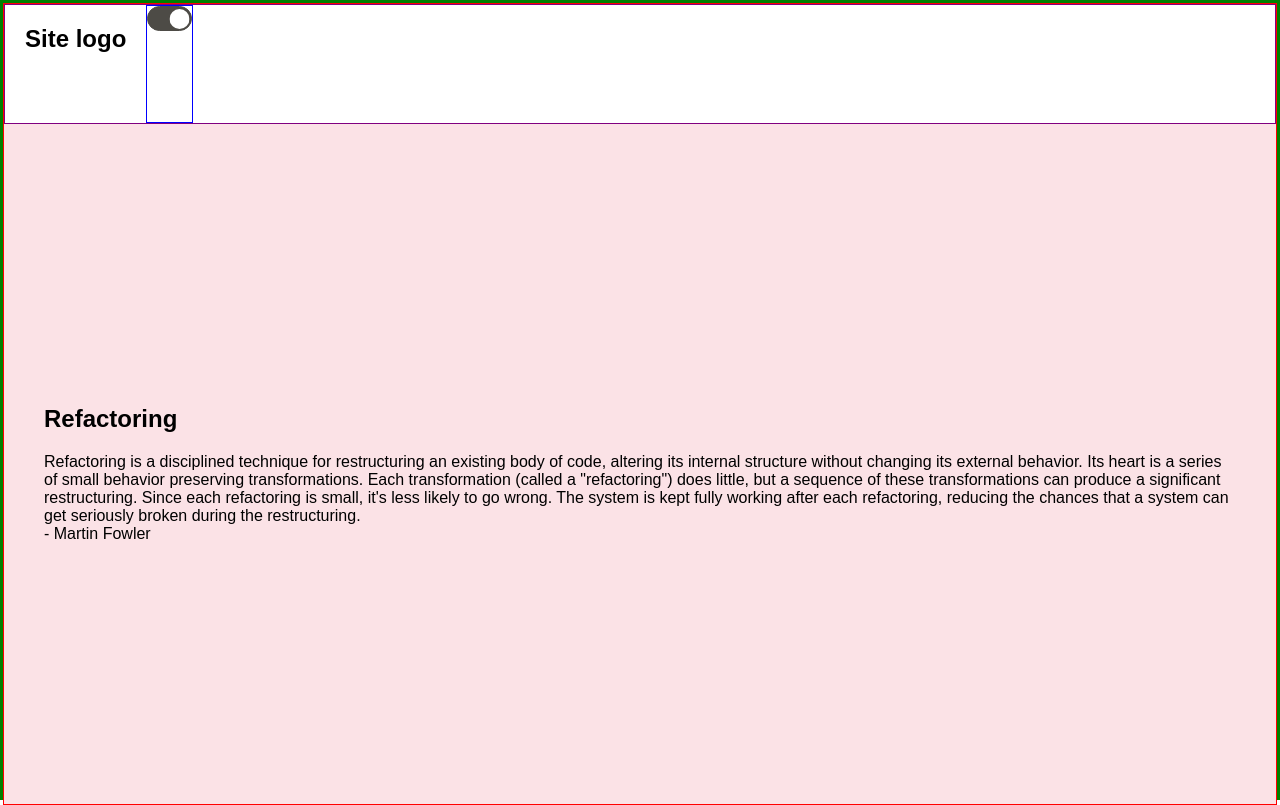
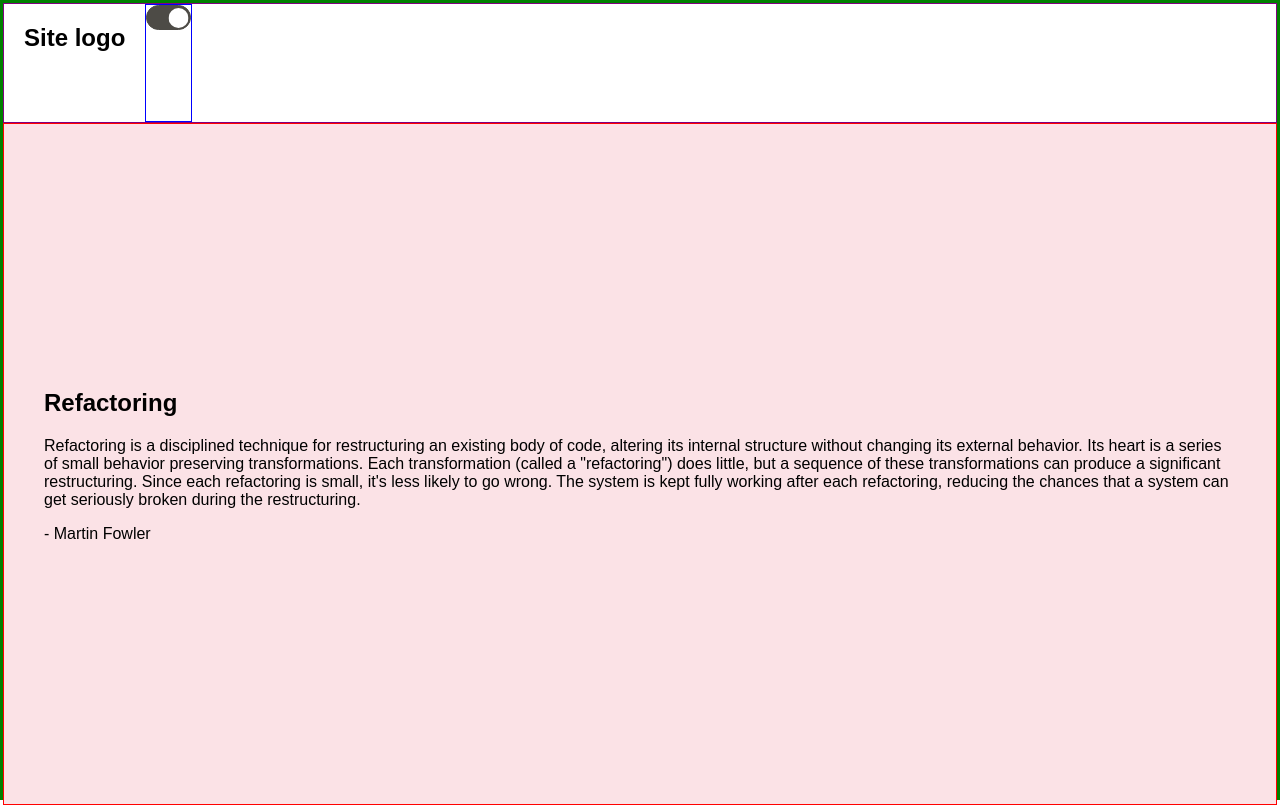
Before and after one commit to PaulinaLL/browser-local-storage-theme-PaulinaLL, a website built with webpack: page src/index.html in a window 1280 px wide. Built offline with nearby package versions, Linux system fonts and the light colour scheme; a web font is replaced by a local one.

Commit message:
corrected: header outside of the main, form tag for inputfield, p instead of br tag

```diff
--- a/src/index.html
+++ b/src/index.html
@@ -8,16 +8,18 @@
   </head>
 
   <body>
-    <main class="container">
     <header><h2>Site logo</h2>
       <div class="toggler">
       <div class="checkbox-container">
+        <form action="#">
       <input type="checkbox" checked id="toggle" />
       <label for="toggle"></label>
-
+    </form>
     </div>
   </div>
     </header>
+    <main class="container">
+
       <section class="main">
         <blockquote> <h1>Refactoring</h1>
            Refactoring is a disciplined technique for restructuring an existing body of code, altering its internal
@@ -27,8 +29,9 @@
           does little, but a sequence of these transformations can produce a significant restructuring. Since each
           refactoring is small, it's less likely to go wrong. The system is kept fully working after each refactoring,
           reducing the chances that a system can get seriously broken during the restructuring.
+          <p> - Martin Fowler</p>
+        </blockquote>
 
-        </BR> - Martin Fowler </blockquote>
     </main>
   </body>
 </html>
```
Lines whose indentation alone changed are shown as unchanged.
